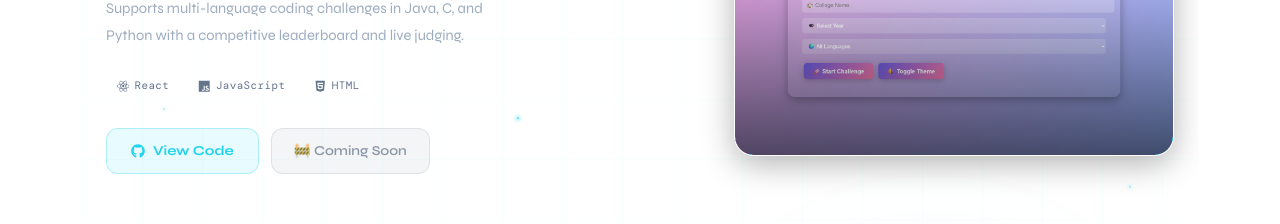
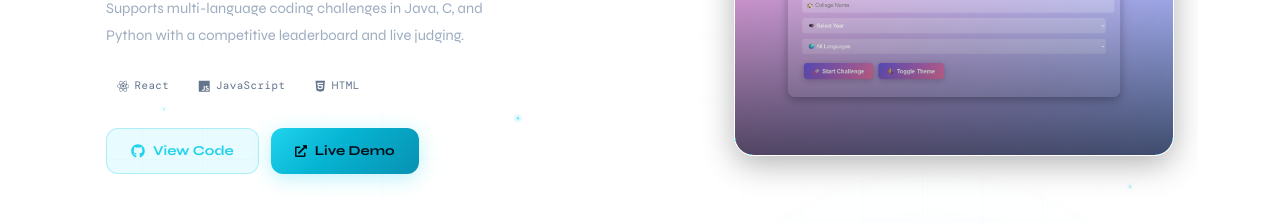
Before and after one commit to Arun-k19/My-Portfolio, a React (Vite) app in the folder my-portfolio/: page / in a window 1280 px wide. Shown: the part 4000-4224 px from the top of the page. Built offline with nearby package versions, Linux system fonts and the light colour scheme; a web font is replaced by a local one.

Commit message:
updated game features

```diff
--- a/my-portfolio/src/components/Projects.jsx
+++ b/my-portfolio/src/components/Projects.jsx
@@ -369,7 +369,7 @@ export default function Projects({ darkMode = true }) {
         { icon:<FaHtml5/>, label:"HTML"       },
       ],
       github: "https://github.com/Arun-k19/Bug-Buster.git",
-      live:   "#",
+      live:   "https://arun-k19.github.io/BugBuster/",
       img:    "/projects/BugBuster.png",
     },
     {
```
